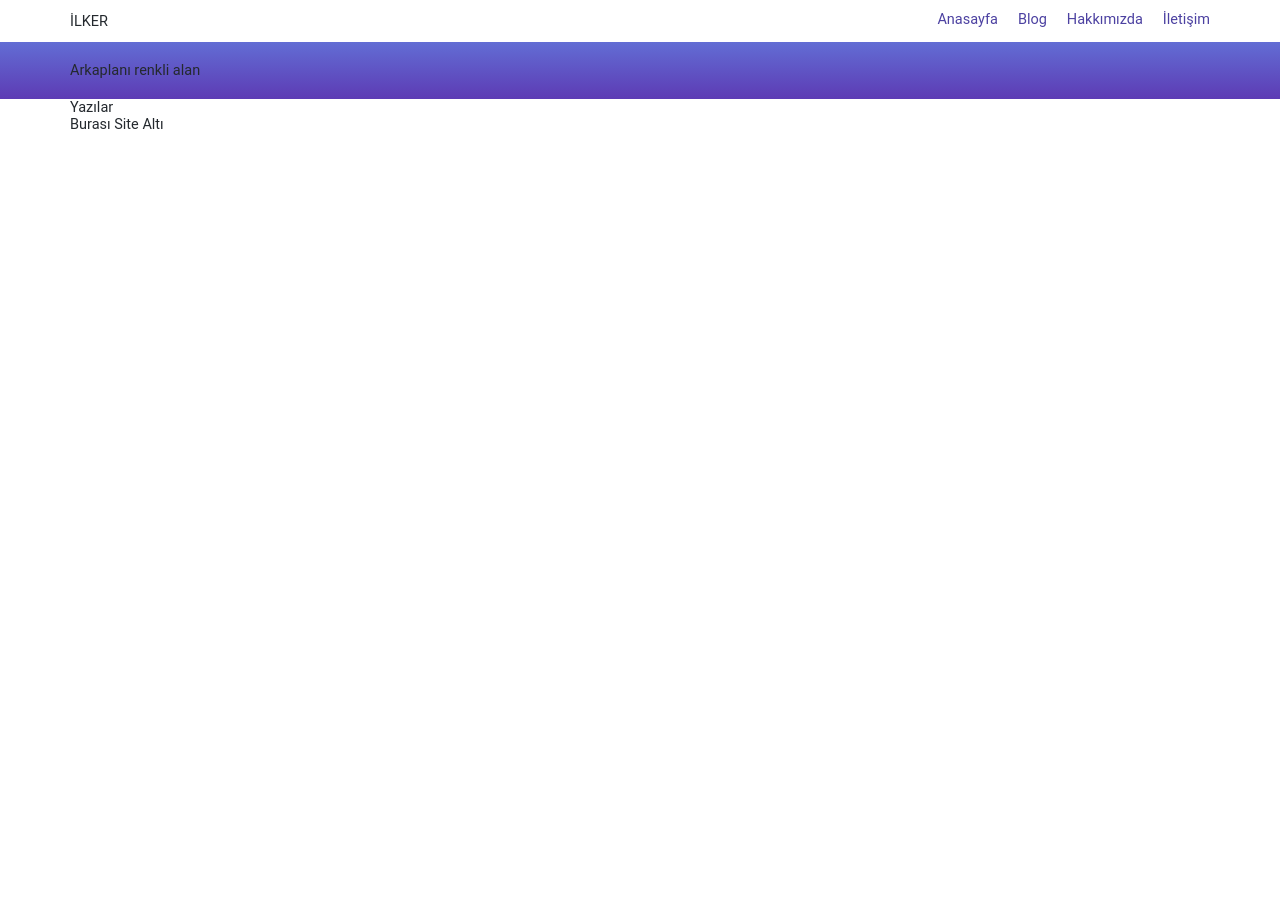
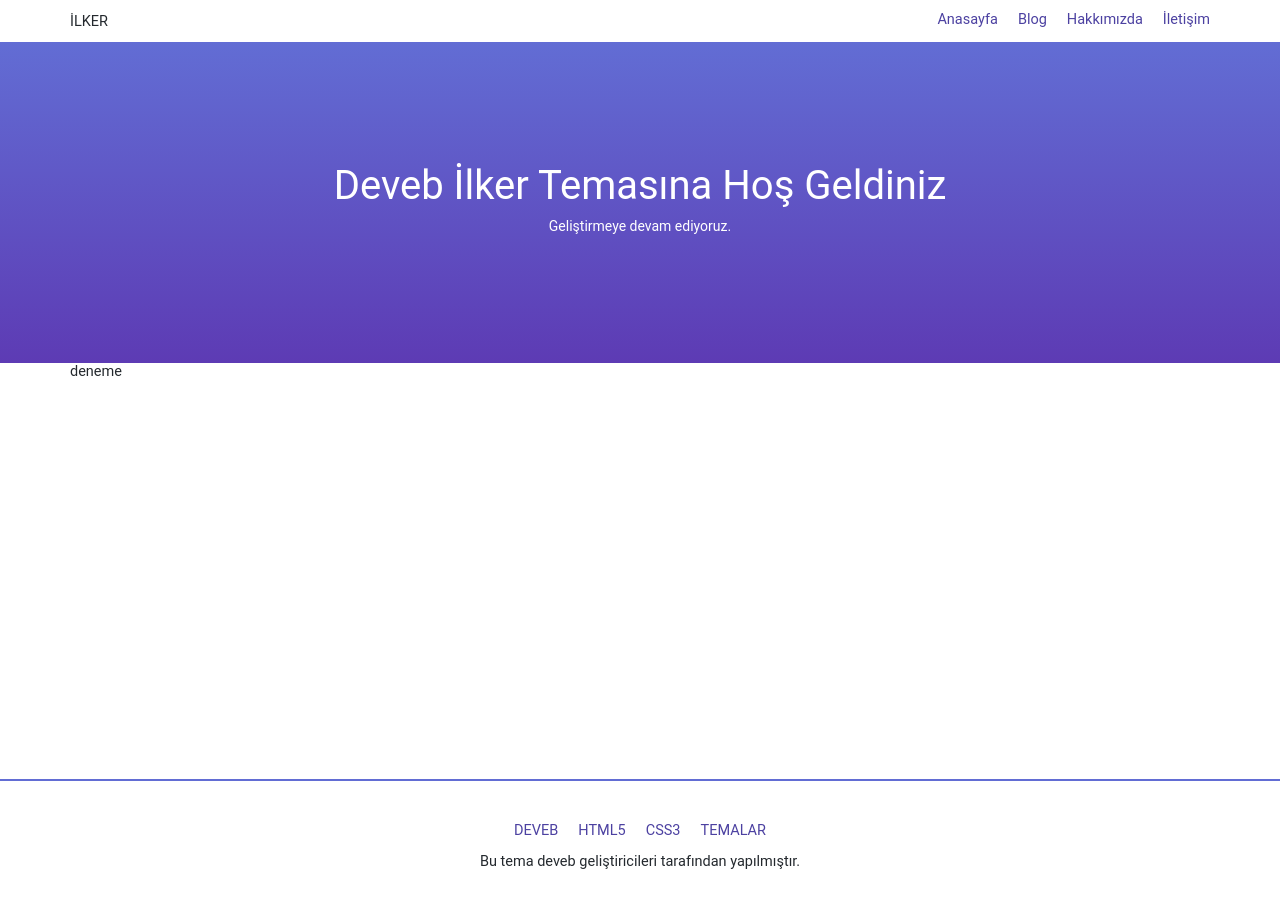
Before and after one commit to data-deveb/data-deveb.github.io, a Jekyll site: the page built from temalar/ilker/index.html, in a window 1280 px wide. Built offline with Jekyll 4.4.1, drawn with Linux system fonts in a browser that asks for light colours.

Commit message:
İlker teması
yeni çalışmalar yapılıyor.

```diff
--- /dev/null
+++ b/_includes/ilker/baslangic.html
@@ -0,0 +1,14 @@
+<meta charset="utf-8">
+<meta http-equiv="X-UA-Compatible" content="IE=edge">
+<meta name="viewport" content="width=device-width, initial-scale=1">
+<title>{{title}}</title>
+
+<!-- Kök -->
+<link href="/temalar/ilker/assets/css/deveb.css" rel="stylesheet">
+<link href="/temalar/ilker/assets/css/ilker.css" rel="stylesheet">
+<!-- HTML5 shim and Respond.js for IE8 support of HTML5 elements and media queries -->
+<!-- WARNING: Respond.js doesn't work if you view the page via file:// -->
+<!--[if lt IE 9]>
+<script src="https://oss.maxcdn.com/html5shiv/3.7.3/html5shiv.min.js"></script>
+<script src="https://oss.maxcdn.com/respond/1.4.2/respond.min.js"></script>
+<![endif]-->
--- /dev/null
+++ b/_includes/ilker/taban.html
@@ -0,0 +1,11 @@
+<div data-gnl="1 1p ortada">
+  <ul data-menü="basit yatay" data-gnl="1 1p ortada">
+    <li><a href="#">DEVEB</a></li>
+    <li><a href="#">HTML5</a></li>
+    <li><a href="#">CSS3</a></li>
+    <li><a href="#">TEMALAR</a></li>
+  </ul>
+</div>
+<div data-gnl="1 1p ortada">
+  Bu tema deveb geliştiricileri tarafından yapılmıştır.
+</div>
--- /dev/null
+++ b/_layouts/ilker/temel.html
@@ -0,0 +1,44 @@
+<!DOCTYPE html>
+<html lang="tr">
+<head>
+{% include ilker/baslangic.html %}
+</head>
+<body data-gnl="sütun">
+  <header data-gnl="1 1p">
+    <div data-gnl="kaplama">
+      <nav>
+        <div class="" data-gnl="0 göbekte">
+          İLKER
+        </div>
+        <input id="menü-0by" type="checkbox" data-kapaç="sağda">
+        <label for="menü-0by">•••</label>
+        <label for="menü-0by">✕</label>
+        <ul data-menü="basit yatay" data-gnl="solda" data-kçk="sağda">
+          <li><a href="#">Anasayfa</a></li>
+          <li><a href="#">Blog</a></li>
+          <li><a href="#">Hakkımızda</a></li>
+          <li><a href="#">İletişim</a></li>
+        </ul>
+      </nav>
+    </div>
+  </header>
+
+  <div data-gnl="1 1p" class="alan">
+    <div data-gnl="kaplama">
+      {{ page.alan }}
+      <p>{{ page.alan-alt }}</p>
+    </div>
+  </div>
+
+  <article data-gnl="1 1p">
+    <div data-gnl="kaplama">
+    {{ content }}
+    </div>
+  </article>
+  <footer data-gnl="1 1p">
+    <div data-gnl="kaplama">
+      {% include ilker/taban.html %}
+    </div>
+  </footer>
+</body>
+</html>
--- a/temalar/ilker/assets/css/ilker.css
+++ b/temalar/ilker/assets/css/ilker.css
@@ -8,6 +8,12 @@
     padding-bottom:10px;
   }
 
+}
+
+footer{
+  padding-top:30px;
+  padding-bottom:30px;
+  border-top:2px solid #626dd4;
 }
 
 
@@ -54,5 +60,15 @@ label[for="menü-0by"]{
 .alan{
   background-color:#626dd4;
   background: linear-gradient(to bottom,#626dd4,#5d3bb4);
-  padding:20px 0;
+  padding:120px 0;
+
+  font-size:40px;
+  color:#fff;
 }
+.alan > div{
+    justify-content:center;
+}
+.alan > div > p{
+  text-align: center;
+  font-size:14px;
+}
--- a/temalar/ilker/index.html
+++ b/temalar/ilker/index.html
@@ -1,54 +1,7 @@
-<!DOCTYPE html>
-<html lang="tr">
-<head>
-  <meta charset="utf-8">
-  <meta http-equiv="X-UA-Compatible" content="IE=edge">
-  <meta name="viewport" content="width=device-width, initial-scale=1">
-  <title>Deveb | İlker.Tema Anasayfa</title>
-
-  <!-- Kök -->
-  <link href="/temalar/ilker/assets/css/deveb.css" rel="stylesheet">
-  <link href="/temalar/ilker/assets/css/ilker.css" rel="stylesheet">
-  <!-- HTML5 shim and Respond.js for IE8 support of HTML5 elements and media queries -->
-  <!-- WARNING: Respond.js doesn't work if you view the page via file:// -->
-  <!--[if lt IE 9]>
-  <script src="https://oss.maxcdn.com/html5shiv/3.7.3/html5shiv.min.js"></script>
-  <script src="https://oss.maxcdn.com/respond/1.4.2/respond.min.js"></script>
-  <![endif]-->
-</head>
-<body data-gnl="">
-  <header data-gnl="1 1p">
-    <div data-gnl="kaplama">
-      <nav>
-        <div class="" data-gnl="0 göbekte">
-          İLKER
-        </div>
-        <input id="menü-0by" type="checkbox" data-kapaç="sağda">
-        <label for="menü-0by">•••</label>
-        <label for="menü-0by">✕</label>
-        <ul data-menü="basit yatay" data-gnl="solda" data-kçk="sağda">
-          <li><a href="#">Anasayfa</a></li>
-          <li><a href="#">Blog</a></li>
-          <li><a href="#">Hakkımızda</a></li>
-          <li><a href="#">İletişim</a></li>
-        </ul>
-      </nav>
-    </div>
-  </header>
-  <div data-gnl="1 1p" class="alan">
-    <div data-gnl="kaplama">
-      Arkaplanı renkli alan
-    </div>
-  </div>
-  <article data-gnl="1 1p">
-    <div data-gnl="kaplama">
-    Yazılar
-    </div>
-  </article>
-  <footer data-gnl="1 1p">
-    <div data-gnl="kaplama">
-      Burası Site Altı
-    </div>
-  </footer>
-</body>
-</html>
+---
+layout: ilker/temel
+title: Deveb | İlker.Tema Anasayfa
+alan: Deveb İlker Temasına Hoş Geldiniz
+alan-alt: Geliştirmeye devam ediyoruz.
+---
+deneme
```
